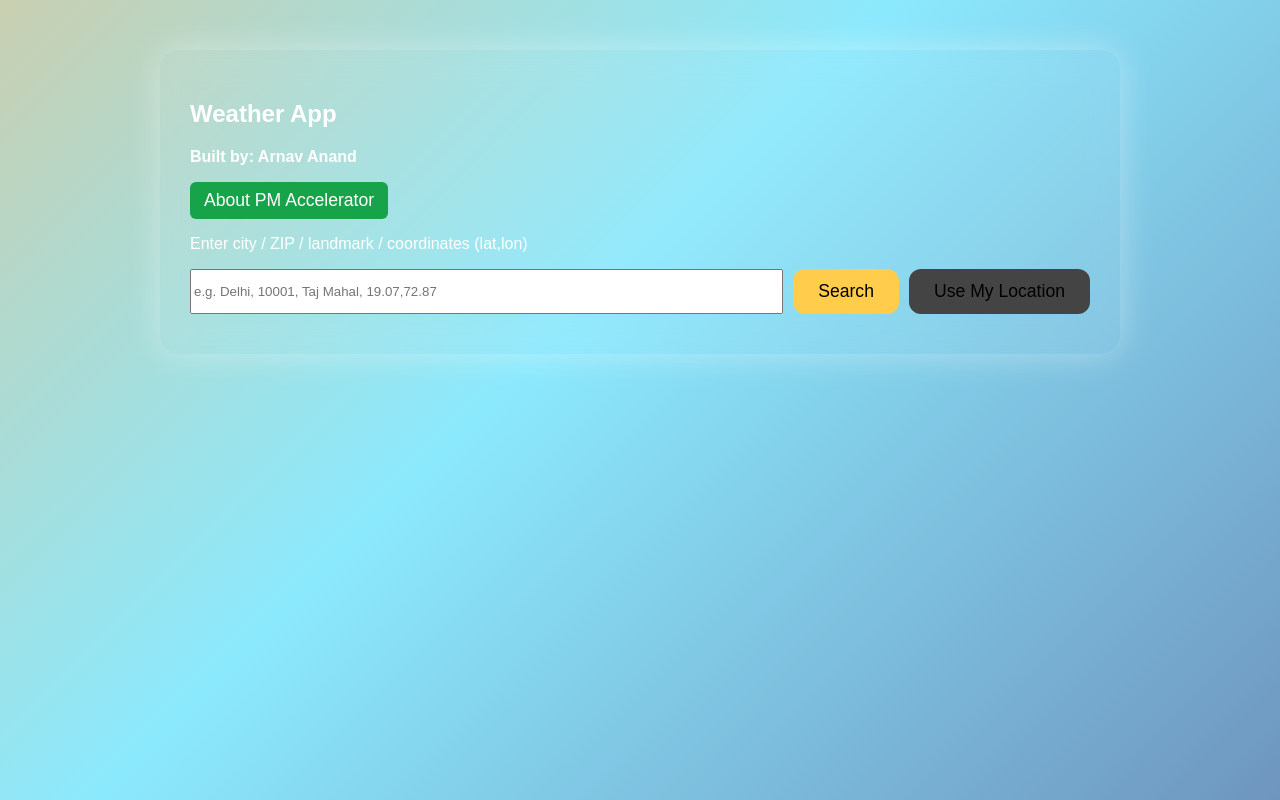
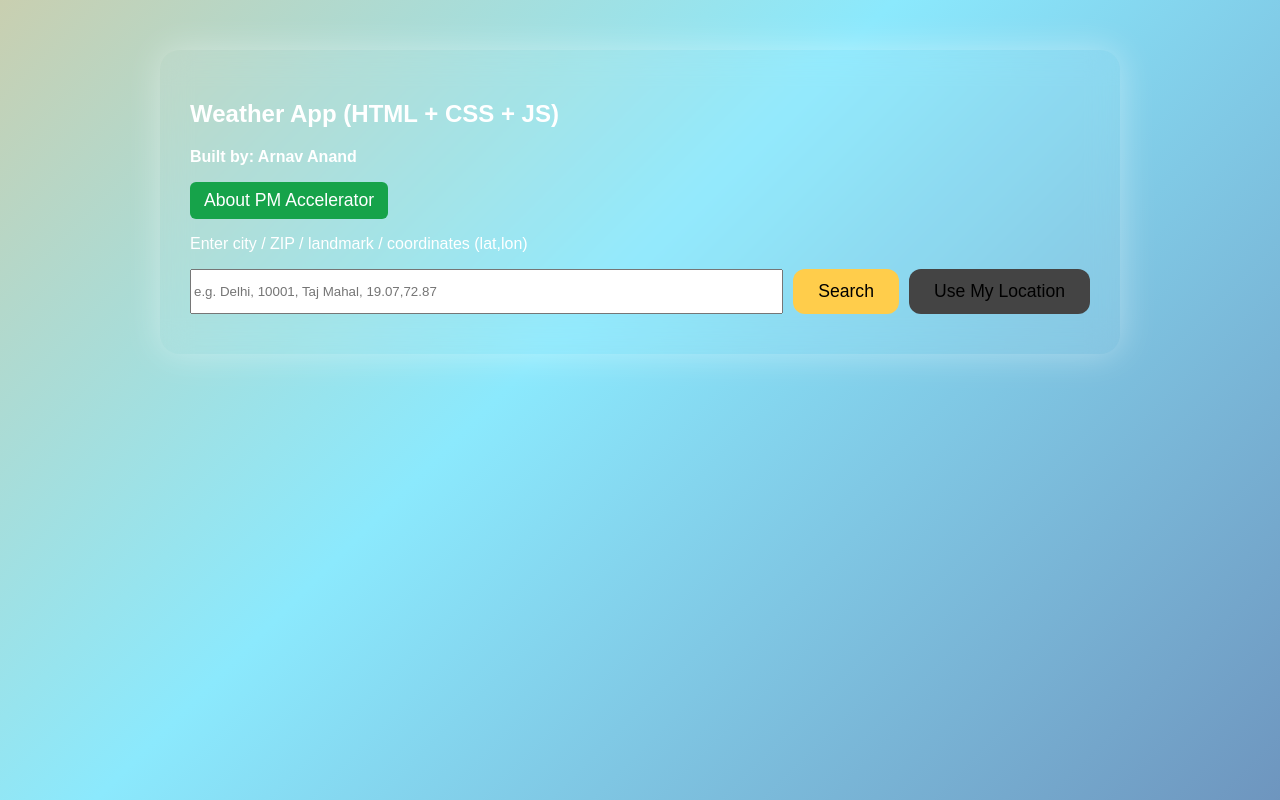
Before and after one commit to Arnaviitp/Weather-App-PM, a plain HTML site: page index.html in a window 1280 px wide. Drawn offline with Linux system fonts and the light colour scheme.

Commit message:
Update index.html

```diff
--- a/index.html
+++ b/index.html
@@ -154,7 +154,7 @@
 </head>
 <body>
   <div class="container">
-    <h2>Weather App</h2>
+    <h2>Weather App (HTML + CSS + JS)</h2>
     <p><strong>Built by: Arnav Anand</strong></p>
     <button onclick="showInfo()" style="background:#16a34a; padding:8px 14px; border-radius:6px; color:white; border:none; cursor:pointer; margin-bottom:10px;">About PM Accelerator</button>
     <p>Enter city / ZIP / landmark / coordinates (lat,lon)</p>
```
